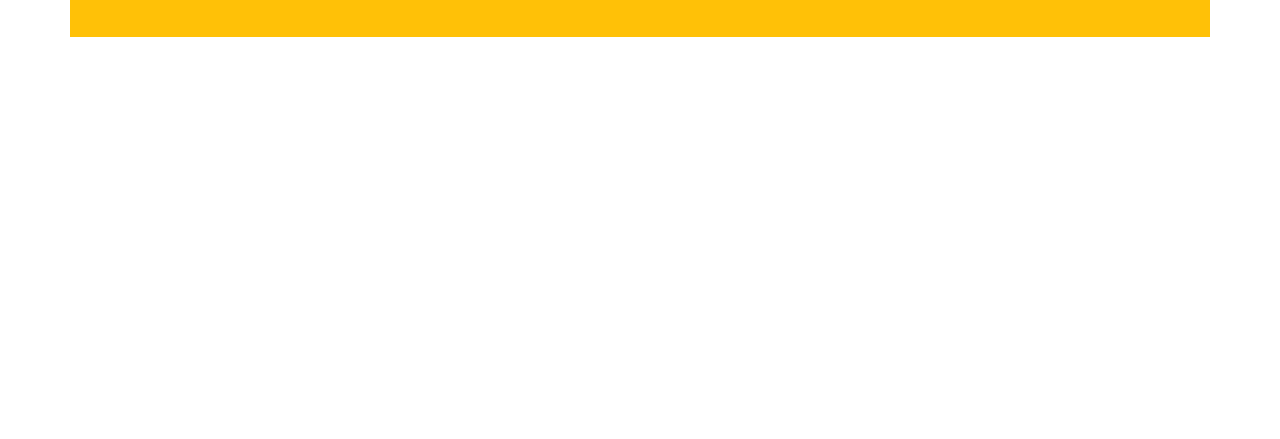
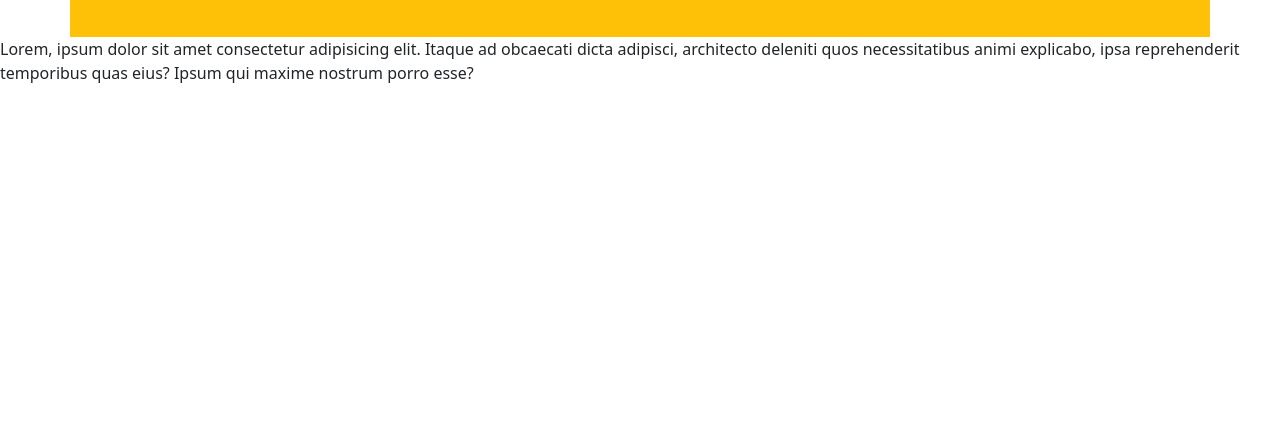
Before and after one commit to DHerman11/ejemplo-git, a plain HTML site: page index.html in a window 1280 px wide. Shown: the part 361-800 px from the top of the page. Drawn offline with nearby package versions, Linux system fonts and the light colour scheme.

Commit message:
Segundo parrafo

```diff
--- a/index.html
+++ b/index.html
@@ -21,7 +21,7 @@
         <h2>sobre nosotros</h2>
         <p>Lorem ipsum dolor sit amet consectetur adipisicing elit. Excepturi iure facilis mollitia necessitatibus ullam hic a, nulla itaque praesentium aliquam aperiam labore nostrum repellendus pariatur neque sunt aliquid animi repellat.</p>
     </div>
-
+    <p>Lorem, ipsum dolor sit amet consectetur adipisicing elit. Itaque ad obcaecati dicta adipisci, architecto deleniti quos necessitatibus animi explicabo, ipsa reprehenderit temporibus quas eius? Ipsum qui maxime nostrum porro esse?</p>
     <!-- Latest compiled JavaScript -->
 <script src="https://cdn.jsdelivr.net/npm/bootstrap@5.2.2/dist/js/bootstrap.bundle.min.js"></script>
 </body>
```
